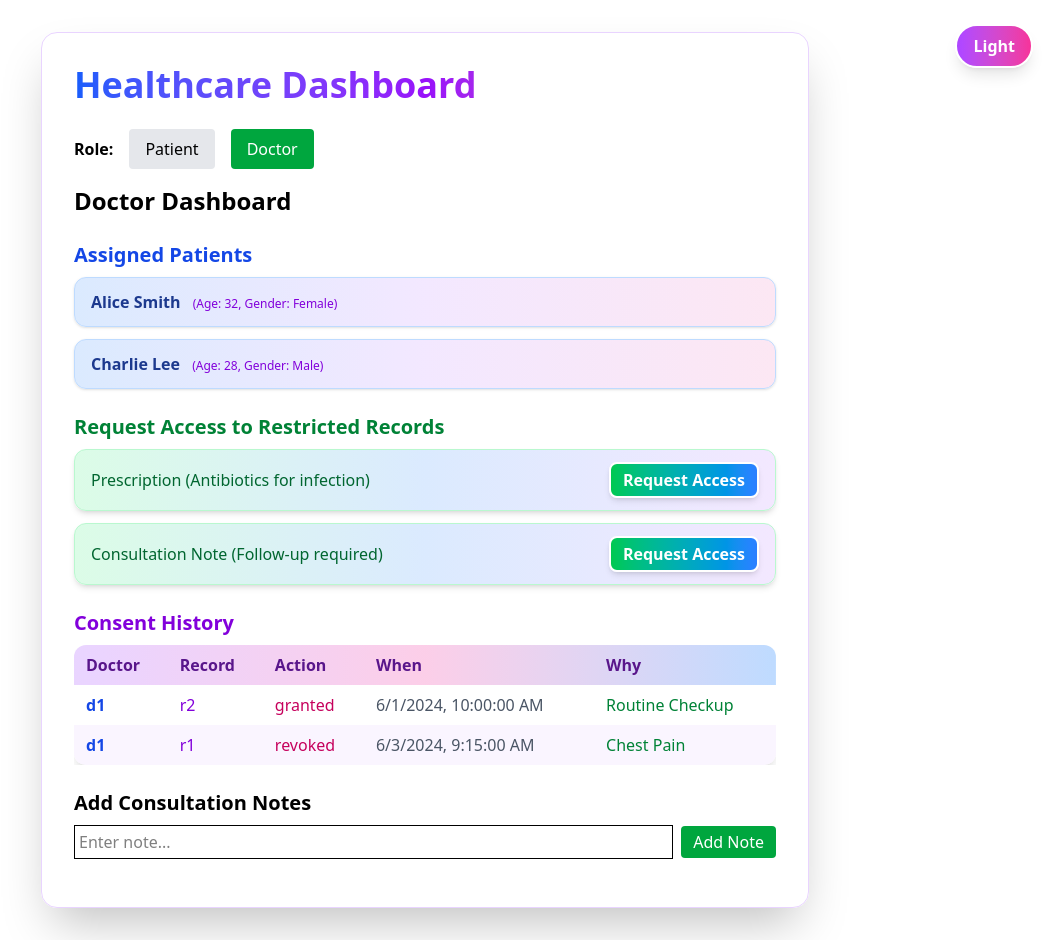
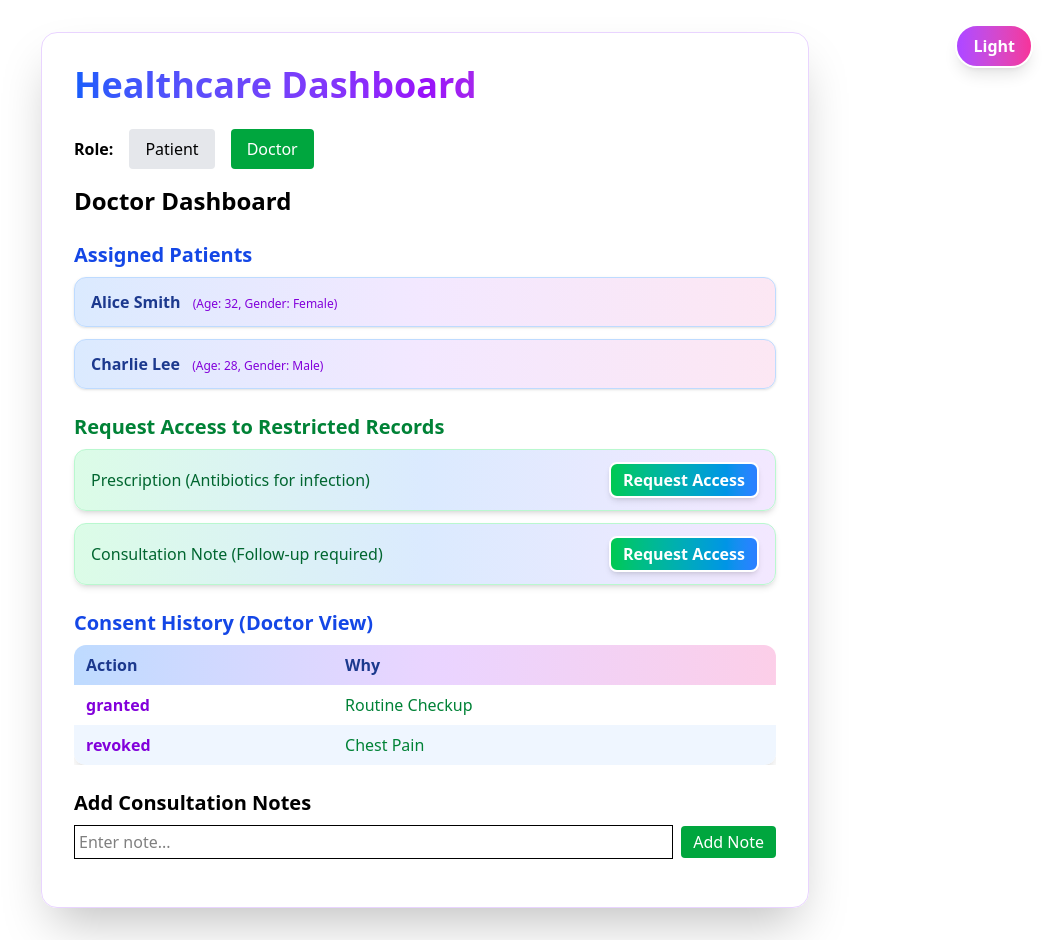
Before and after one commit to pranavverma1038/healthCare-DashBoard, a React (Vite) app in the folder healthcare/: page / in a window 1280 px wide. Both pictures are taken after a click on the button "Doctor". Shown: the whole page, without its empty margins (215-1277 px from the left). Built offline with nearby package versions, Linux system fonts and the light colour scheme.

Commit message:
improvements

```diff
--- a/healthcare/src/components/AccessManager.jsx
+++ b/healthcare/src/components/AccessManager.jsx
@@ -40,7 +40,6 @@ export default function AccessManager() {
             <button
               value="Revoke"
               onClick={(e)=>handleSubmit(e)}
-              whileHover={{ scale: 1 }}
               className="ml-4 px-3 py-1 bg-gradient-to-r from-blue-500 to-purple-500 text-white rounded-lg shadow font-semibold border-2 border-white dark:border-gray-900"
             >
             revoke
--- a/healthcare/src/components/ConsentHistory.jsx
+++ b/healthcare/src/components/ConsentHistory.jsx
@@ -14,7 +14,6 @@ export default function ConsentHistory() {
             <tr className="bg-gradient-to-r from-purple-200 via-pink-200 to-blue-200 dark:from-purple-800 dark:via-pink-800 dark:to-blue-800 text-purple-900 dark:text-purple-100">
               <th className="px-1 py-1 text-xs sm:px-3 sm:py-2 sm:text-base whitespace-normal break-words">Doctor</th>
               <th className="px-1 py-1 text-xs sm:px-3 sm:py-2 sm:text-base whitespace-normal break-words">Record</th>
-              <th className="px-1 py-1 text-xs sm:px-3 sm:py-2 sm:text-base whitespace-normal break-words">Action</th>
               <th className="px-1 py-1 text-xs sm:px-3 sm:py-2 sm:text-base whitespace-normal break-words">When</th>
               <th className="px-1 py-1 text-xs sm:px-3 sm:py-2 sm:text-base whitespace-normal break-words">Why</th>
             </tr>
@@ -24,7 +23,6 @@ export default function ConsentHistory() {
               <tr key={item.id} className={idx % 2 === 0 ? 'bg-white dark:bg-gray-900' : 'bg-purple-50 dark:bg-purple-900'}>
                 <td className="px-1 py-1 text-xs sm:px-3 sm:py-2 sm:text-base whitespace-normal break-words font-semibold text-blue-700 dark:text-blue-300">{item.doctorId}</td>
                 <td className="px-1 py-1 text-xs sm:px-3 sm:py-2 sm:text-base whitespace-normal break-words text-purple-700 dark:text-purple-300">{item.recordId}</td>
-                <td className="px-1 py-1 text-xs sm:px-3 sm:py-2 sm:text-base whitespace-normal break-words text-pink-700 dark:text-pink-300">{item.action}</td>
                 <td className="px-1 py-1 text-xs sm:px-3 sm:py-2 sm:text-base whitespace-normal break-words text-gray-600 dark:text-gray-200">{new Date(item.timestamp).toLocaleString()}</td>
                 <td className="px-1 py-1 text-xs sm:px-3 sm:py-2 sm:text-base whitespace-normal break-words text-green-700 dark:text-green-300">{item.reason}</td>
               </tr>
--- /dev/null
+++ b/healthcare/src/components/DoctorConsentHistory.jsx
@@ -0,0 +1,31 @@
+import { useData } from '../context/DataContext';
+import { motion } from 'framer-motion';
+
+export default function DoctorConsentHistory() {
+  const { consentHistory } = useData();
+  // For demo, use doctorId 'd1'
+  const history = consentHistory.filter(c => c.doctorId === 'd1');
+  return (
+    <>
+      <h3 className="text-xl font-semibold mb-2 text-blue-700 dark:text-blue-300">Consent History (Doctor View)</h3>
+      <div className="overflow-x-auto">
+        <table className="w-full text-left border-separate border-spacing-0 rounded-xl overflow-hidden shadow-lg">
+          <thead>
+            <tr className="bg-gradient-to-r from-blue-200 via-purple-200 to-pink-200 dark:from-blue-800 dark:via-purple-800 dark:to-pink-800 text-blue-900 dark:text-blue-100">
+              <th className="px-1 py-1 text-xs sm:px-3 sm:py-2 sm:text-base whitespace-normal break-words">Action</th>
+              <th className="px-1 py-1 text-xs sm:px-3 sm:py-2 sm:text-base whitespace-normal break-words">Why</th>
+            </tr>
+          </thead>
+          <tbody>
+            {history.map((item, idx) => (
+              <tr key={item.id} className={idx % 2 === 0 ? 'bg-white dark:bg-gray-900' : 'bg-blue-50 dark:bg-blue-900'}>
+                <td className="px-1 py-1 text-xs sm:px-3 sm:py-2 sm:text-base whitespace-normal break-words font-semibold text-purple-700 dark:text-purple-300">{item.action}</td>
+                <td className="px-1 py-1 text-xs sm:px-3 sm:py-2 sm:text-base whitespace-normal break-words text-green-700 dark:text-green-300">{item.reason}</td>
+              </tr>
+            ))}
+          </tbody>
+        </table>
+      </div>
+    </>
+  );
+}
--- a/healthcare/src/components/DoctorDashboard.jsx
+++ b/healthcare/src/components/DoctorDashboard.jsx
@@ -1,8 +1,8 @@
 import AssignedPatients from './AssignedPatients';
 import RequestAccess from './RequestAccess';
-import ConsentHistory from './ConsentHistory';
 import ConsultationNotes from './ConsultationNotes';
 import { motion } from 'framer-motion';
+import DoctorConsentHistory from './DoctorConsentHistory';
 
 export default function DoctorDashboard() {
   return (
@@ -15,7 +15,7 @@ export default function DoctorDashboard() {
       <h2 className="text-2xl font-bold">Doctor Dashboard</h2>
       <AssignedPatients />
       <RequestAccess />
-      <ConsentHistory />
+      <DoctorConsentHistory />
       <ConsultationNotes />
     </motion.div>
   );
--- a/healthcare/src/components/HealthRecords.jsx
+++ b/healthcare/src/components/HealthRecords.jsx
@@ -15,7 +15,7 @@ export default function HealthRecords() {
             className="p-6 border-2 rounded-xl bg-gradient-to-br from-white via-blue-50 to-purple-50 dark:from-gray-800 dark:via-gray-900 dark:to-gray-800 shadow-lg border-purple-200 dark:border-purple-700 relative overflow-hidden"
             initial={{ opacity: 0, y: 20 }}
             animate={{ opacity: 1.04, y: 0 }}
-            whileHover={{ scale: 1.05, boxShadow: 'rgba(80,0,120,0.12)' }}
+            whileHover={{ scale: 1.05, boxShadow: '0px 0px 0px 0px rgba(80,0,120,0.12)' }}
             transition={{ duration: 0.5 }}
           >
             <div className="flex items-center gap-3 mb-2">
```
